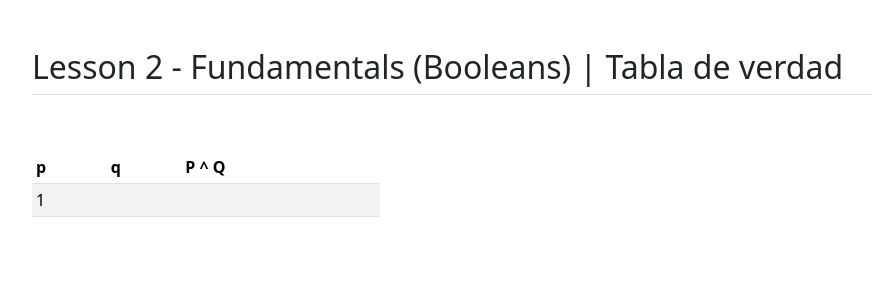
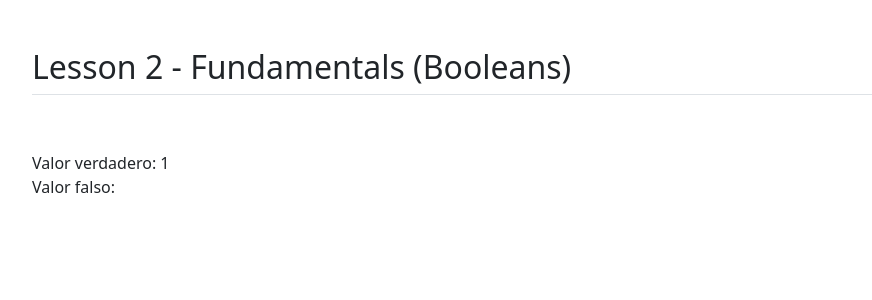
Before and after one commit to edenilsonpineda/php-learning, a PHP site: page /booleans.php in a window 1280 px wide. Shown: the top 300 px of the page, without its empty margins (62-934 px from the left). Run offline with PHP 8.4, Linux system fonts and the light colour scheme; some libraries are stand-ins or nearby versions.

Commit message:
add booleans example

```diff
--- a/lesson_2/fundamentals/booleans.php
+++ b/lesson_2/fundamentals/booleans.php
@@ -12,19 +12,9 @@
 <body>
     <main>
         <div id="custom-card" class="container px-4 py-5">
-            <h2 class="pb-2 border-bottom">Lesson 2 - Fundamentals (Booleans) | Tabla de verdad </h2>
+            <h2 class="pb-2 border-bottom">Lesson 2 - Fundamentals (Booleans) </h2>
             <div class="row row-cols-1 row-cols-lg-3 align-items-stretch g-4 py-5">
                 <div class="col">
-                    <div class="table-responsive">
-                        <table class="table table-striped table-sm">
-                            <thead>
-                                <tr>
-                                    <th>p</th>
-                                    <th>q</th>
-                                    <th>P ^ Q</th>
-                                </tr>
-                            </thead>
-                            <tbody>
                     <?php
                     /**
                      * @author Edenilson Pineda
@@ -32,18 +22,11 @@
                      * @see https://github.com/edenilsonpineda
                      */
 
-                                $p = (boolean) TRUE;
-                                $q = (boolean) FALSE;
-                                $intersection = (boolean) FALSE;
-                                echo '<tr>';
-                                echo '<td>'.$p.'</td>';
-                                echo '<td>'.$q.'</td>';
-                                echo '<td>'.$intersection.'</td>';
-                                echo '</tr>';
+                    $p = (bool) TRUE;
+                    $q = (bool) FALSE;
+                    echo 'Valor verdadero: '.$p.'<br>';
+                    echo 'Valor falso: '.$q.'<br>';
                     ?>
-                            </tbody>
-                        </table>
-                    </div>
                 </div>
             </div>
         </div>
```
Lines whose indentation alone changed are shown as unchanged.
